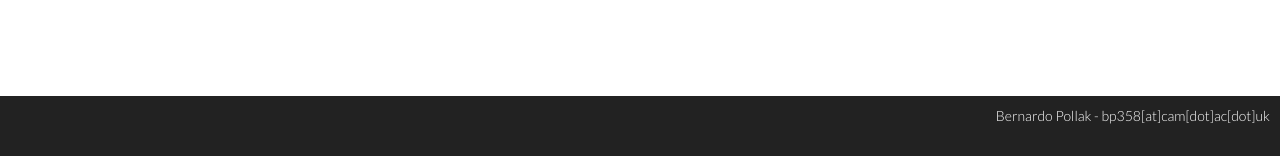
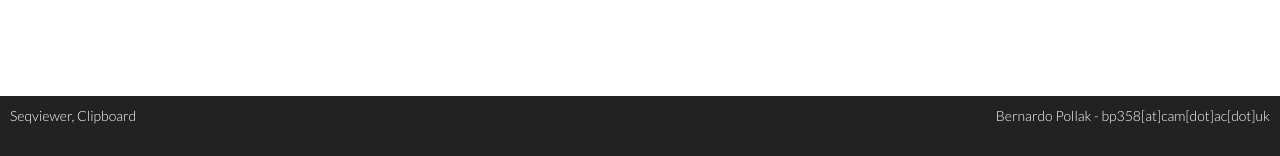
Before and after one commit to bpollakw/recode2s, a Flask app: page / in a window 1280 px wide. Shown: the part 644-800 px from the top of the page. Run offline with Flask 2, Linux system fonts and the light colour scheme; some libraries are stand-ins or nearby versions.

Commit message:
Almost there

```diff
--- a/templates/footer.html
+++ b/templates/footer.html
@@ -1,3 +1,4 @@
 <div class="footer">
+	<p class="footer-text left" style="text-align: left;">Seqviewer, Clipboard</p>
 	<p class="footer-text right" style="text-align: right;">Bernardo Pollak - bp358[at]cam[dot]ac[dot]uk</p>
 </div>
```
Also changed, not shown: requirements.txt (+17 -16 lines).
